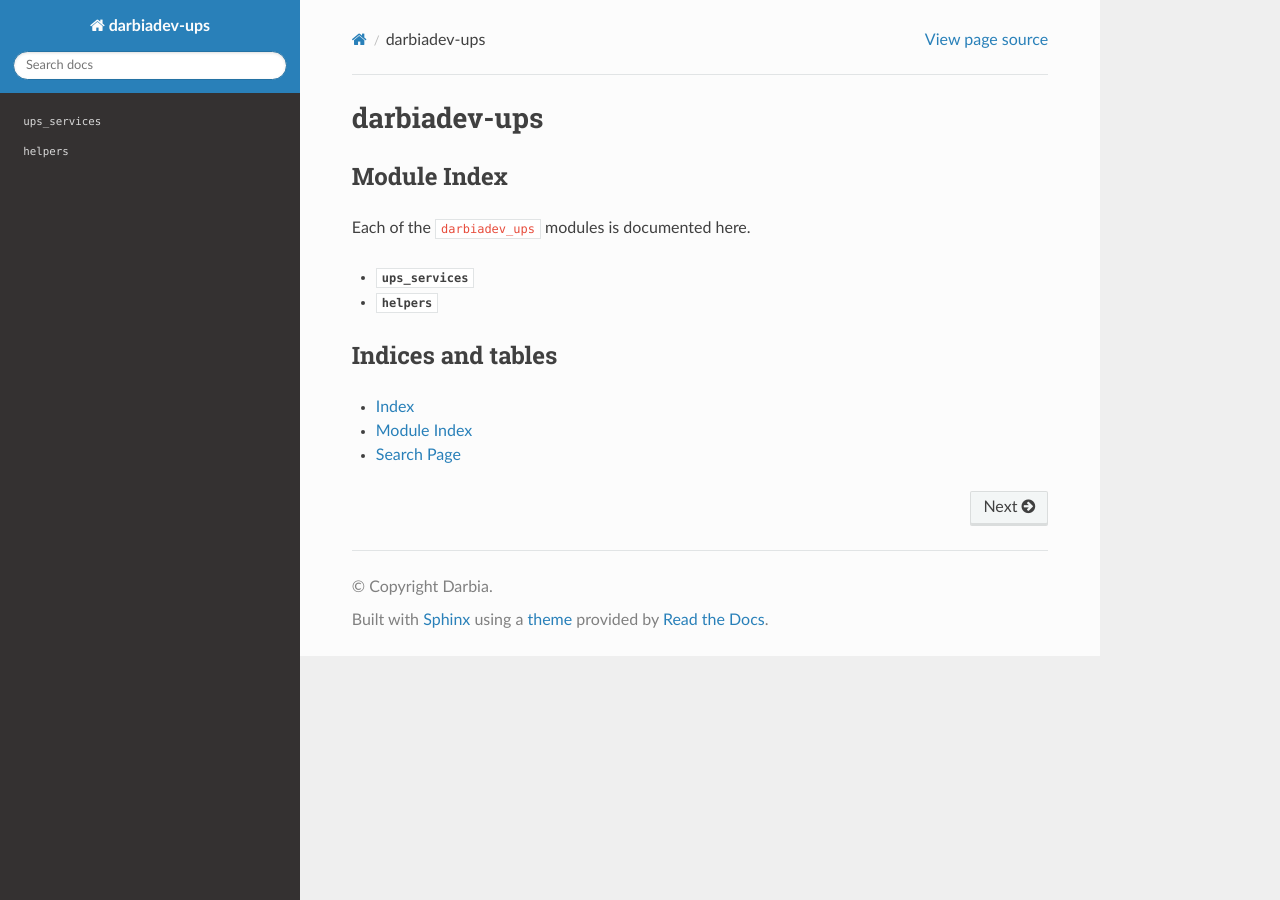
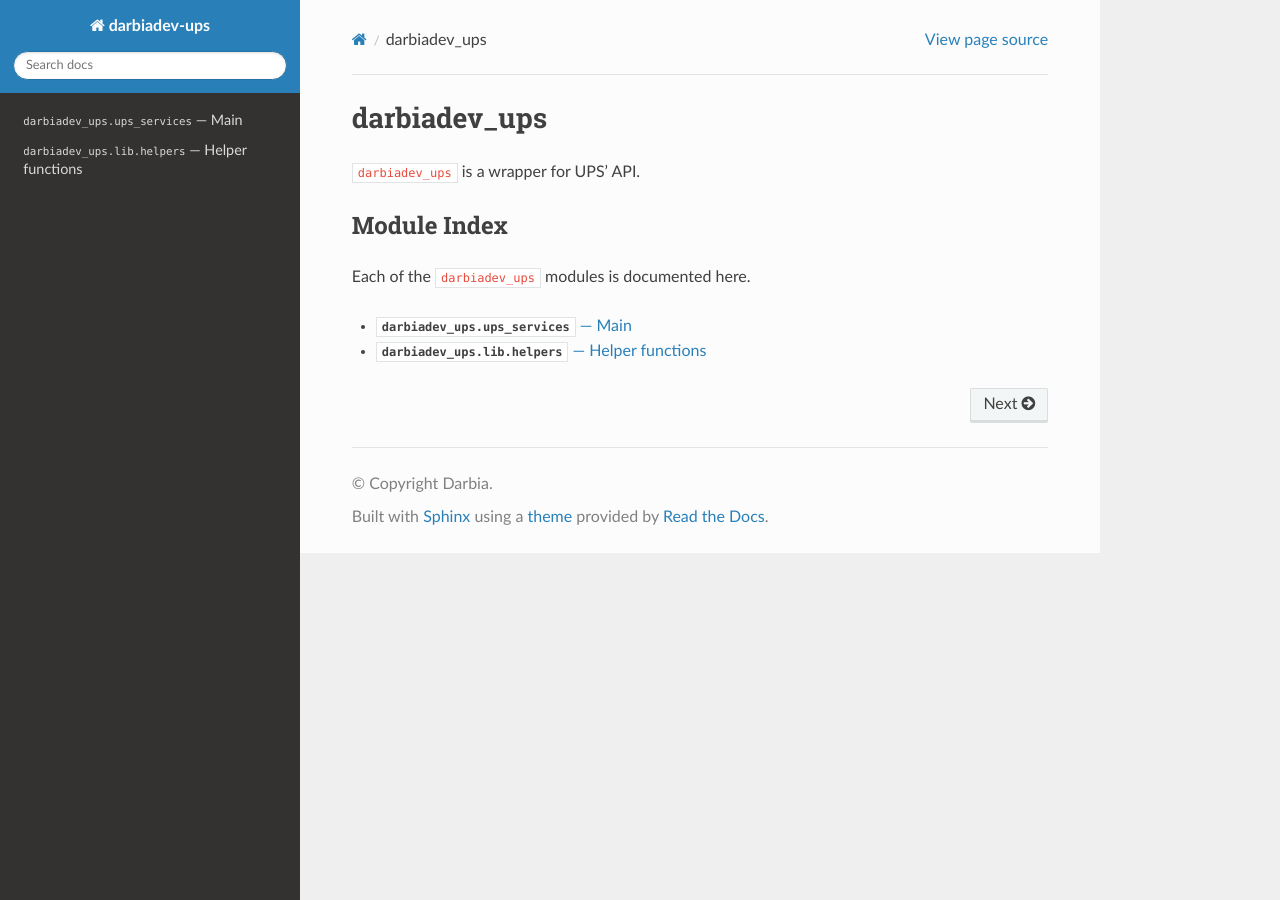
Before and after one commit to darbiadev/darbiadev-ups, a Sphinx documentation site: the page built from docs/source/index.rst, in a window 1280 px wide. Built offline with Sphinx 7.4.7 and the Read the Docs theme 2.0.0, drawn with Linux system fonts in a browser that asks for light colours.

Commit message:
Restructure documentation

```diff
--- a/docs/source/conf.py
+++ b/docs/source/conf.py
@@ -1,11 +1,12 @@
 #!/usr/bin/env python
-"""Sphinx configuration file"""
+"""
+Sphinx configuration
+"""
 
 # Configuration file for the Sphinx documentation builder.
 # This file only contains a selection of the most common options. For a full
 # list see the documentation:
 # https://www.sphinx-doc.org/en/master/usage/configuration.html
-
 
 import os
 import sys
@@ -15,15 +16,15 @@ import toml
 sys.path.insert(0, os.path.abspath("../.."))
 
 project_config = toml.load("../../pyproject.toml")
-project = project_config["project"]["name"]
-release = project_config["project"]["version"]
-git_url = project_config["project"]["urls"]["repository"]
-copyright = project_config["tool"]["sphinx"]["copyright"]
-author = project_config["tool"]["sphinx"]["author"]
-api_dir = project_config["tool"]["sphinx"]["api_dir"]
+project: str = project_config["project"]["name"]
+release: str = project_config["project"]["version"]
+git_url: str = project_config["project"]["urls"]["repository"]
+copyright: str = project_config["tool"]["sphinx"]["copyright"]  # pylint: disable=redefined-builtin
+author: str = project_config["tool"]["sphinx"]["author"]
+api_dir: str = project_config["tool"]["sphinx"]["api_dir"]
 
 # Add any Sphinx extension module names here, as strings. They can be
-# extensions coming with Sphinx (named 'sphinx.ext.*') or your custom
+# extensions coming with Sphinx (named "sphinx.ext.*") or your custom
 # ones.
 extensions = [
     "sphinx.ext.autodoc",
@@ -37,29 +38,33 @@ extensions = [
     "sphinxcontrib.autoprogram",
 ]
 
-apidoc_module_dir = f"../../{api_dir}"
+apidoc_module_dir: str = f"../../{api_dir}"
 
-autoapi_type = "python"
-autoapi_dirs = [apidoc_module_dir]
+autoapi_type: str = "python"
+autoapi_dirs: list[str] = [apidoc_module_dir]
+
+autosummary_generate: bool = True
+
+add_module_names: bool = True
 
 # Add any paths that contain templates here, relative to this directory.
-templates_path = ["_templates"]
+templates_path: list[str] = ["_templates"]
 
 # List of patterns, relative to source directory, that match files and
 # directories to ignore when looking for source files.
 # This pattern also affects html_static_path and html_extra_path.
-exclude_patterns = ["_build", "Thumbs.db", ".DS_Store"]
+exclude_patterns: list[str] = ["_build", "Thumbs.db", ".DS_Store"]
 
 # -- Options for HTML output -------------------------------------------------
 
 # The theme to use for HTML and HTML Help pages.  See the documentation for
 # a list of builtin themes.
-html_theme = "sphinx_rtd_theme"
+html_theme: str = "sphinx_rtd_theme"
 
 # Add any paths that contain custom static files (such as style sheets) here,
 # relative to this directory. They are copied after the builtin static files,
 # so a file named "default.css" will overwrite the builtin "default.css".
-html_static_path = ["_static"]
+html_static_path: list[str] = ["_static"]
 
 
 def linkcode_resolve(domain, info):
@@ -69,9 +74,9 @@ def linkcode_resolve(domain, info):
     if not info["module"]:
         return None
 
-    import importlib
-    import inspect
-    import types
+    import importlib  # pylint: disable=import-outside-toplevel
+    import inspect  # pylint: disable=import-outside-toplevel
+    import types  # pylint: disable=import-outside-toplevel
 
     mod = importlib.import_module(info["module"])
 
@@ -85,11 +90,19 @@ def linkcode_resolve(domain, info):
 
     if isinstance(
         val,
-        (types.ModuleType, types.MethodType, types.FunctionType, types.TracebackType, types.FrameType, types.CodeType),
+        (
+            types.ModuleType,
+            types.MethodType,
+            types.FunctionType,
+            types.TracebackType,
+            types.FrameType,
+            types.CodeType,
+        ),
     ):
         try:
             lines, first = inspect.getsourcelines(val)
-            filename += "#L%d-L%d" % (first, first + len(lines) - 1)
+            last = first + len(lines) - 1
+            filename += f"#L{first}-L{last}"
         except (IOError, TypeError):
             pass
 
--- a/docs/source/helpers.rst
+++ b/docs/source/helpers.rst
@@ -1,6 +1,5 @@
-:mod:`helpers`
-===================================
+:mod:`darbiadev_ups.lib.helpers` --- Helper functions
+=====================================================
 
-.. automodule:: darbiadev_ups.helpers
+.. automodule:: darbiadev_ups.lib.helpers
    :members:
-   :undoc-members:
--- a/docs/source/index.rst
+++ b/docs/source/index.rst
@@ -1,25 +1,16 @@
-darbiadev-ups
+darbiadev_ups
 =============
 
-.. toctree::
-   :maxdepth: 2
-   :glob:
+``darbiadev_ups`` is a wrapper for UPS' API.
 
 Module Index
 ------------
 
 Each of the ``darbiadev_ups`` modules is documented here.
 
-.. toctree::
-   :maxdepth: 1
-   :glob:
+..  toctree::
+    :maxdepth: 1
+    :glob:
 
-   ups_services
-   helpers
-
-Indices and tables
-------------------
-
-* :ref:`genindex`
-* :ref:`modindex`
-* :ref:`search`
+    ups_services
+    helpers
--- a/docs/source/ups_services.rst
+++ b/docs/source/ups_services.rst
@@ -1,6 +1,5 @@
-:mod:`ups_services`
-===================================
+:mod:`darbiadev_ups.ups_services` --- Main
+==========================================
 
 .. automodule:: darbiadev_ups.ups_services
    :members:
-   :undoc-members:
```
